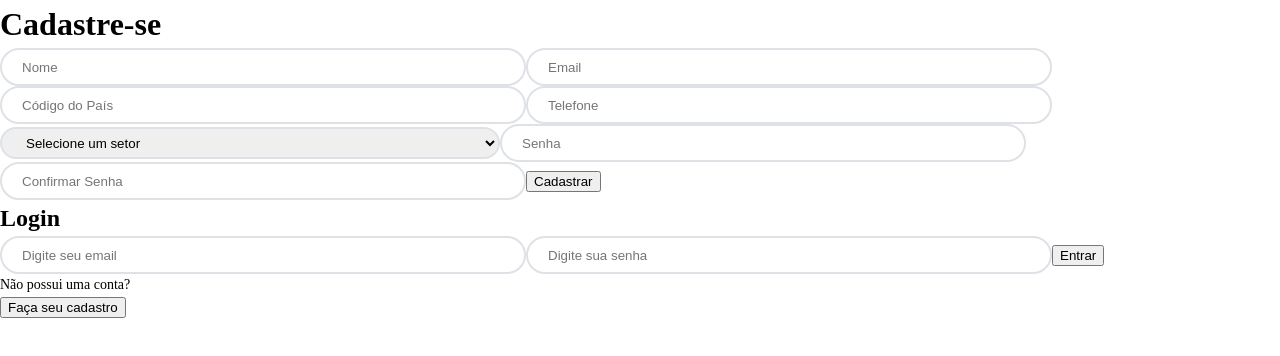
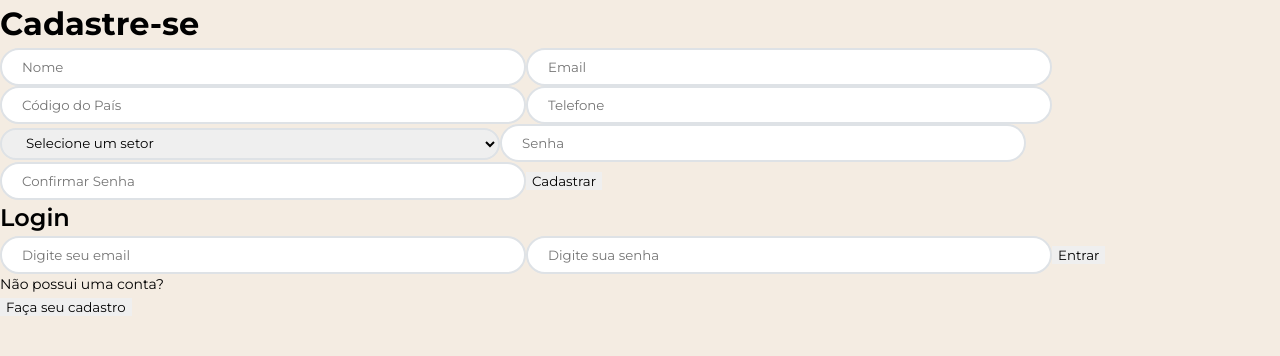
Before and after one commit to Hacka-hotel-group-7/bertz_hotel_web, a React (Vite) app: page / in a window 1280 px wide. Shown: the top 356 px of the page. Built offline with nearby package versions, Linux system fonts and the light colour scheme; the HTML template or start-up script is replaced by a standard one.

Commit message:
globalstyles and some routes

```diff
--- a/index.html
+++ b/index.html
@@ -4,6 +4,9 @@
     <meta charset="UTF-8" />
     <link type="image/x-icon" rel="icon" href="/Imperial2.png" />
     <meta name="viewport" content="width=device-width, initial-scale=1.0" />
+    <link rel="preconnect" href="https://fonts.googleapis.com">
+    <link rel="preconnect" href="https://fonts.gstatic.com" crossorigin>
+    <link href="https://fonts.googleapis.com/css2?family=Montserrat:wght@400;500;600;700&display=swap" rel="stylesheet">
     <title>Bertz Hotels</title>
   </head>
   <body>
--- a/src/styles/GlobalStyled.ts
+++ b/src/styles/GlobalStyled.ts
@@ -5,12 +5,31 @@ export const GlobalStyled = createGlobalStyle`
     :root{
 
         --color-black: #000;
+        --secondary: #3D3D3D;
         --color-white: #fff;
         --color-grey: #dee2e6;
+        --lightgray: #EFF0F2;
+        --lightgray2:#9A9A9A;
         --background: #F4ECE2;
+        --lightred: #E6CEBC;
+        --brand-green: #687259;
+        --brand-green-2: #25330F;
 
     }
+
     button{
         cursor: pointer;
     }
+
+    body{
+        background-color: var(--background);
+        font-family: 'Montserrat', sans-serif;
+    }
+
+    button, input, select, textarea, option{
+        font-family: 'Montserrat', sans-serif;
+        outline: none;
+        border: none;
+    }
+
 `;
```
Also changed, not shown: src/routes/routesMain.tsx (+15 -0 lines).
